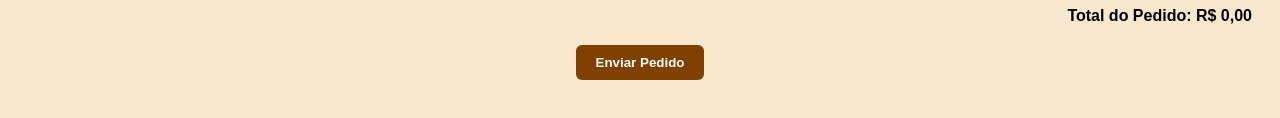
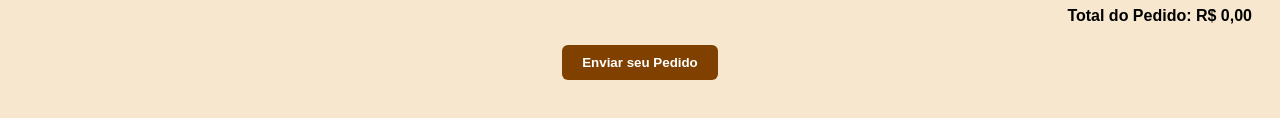
Before and after one commit to eudevedu/PedidosArtesanato, a plain HTML site: page formulario_pedidos.html in a window 1280 px wide. Shown: the part 1227-1345 px from the top of the page. Drawn offline with Linux system fonts and the light colour scheme.

Commit message:
Update formulario_pedidos.html

```diff
--- a/formulario_pedidos.html
+++ b/formulario_pedidos.html
@@ -26,7 +26,7 @@
     <tbody></tbody>
   </table>
   <p class="total" id="totalPedido">Total do Pedido: R$ 0,00</p>
-  <button onclick="enviarPedido()">Enviar Pedido</button>
+  <button onclick="enviarPedido()">Enviar seu Pedido</button>
 
   <script src="./produtos.js">
 
```
